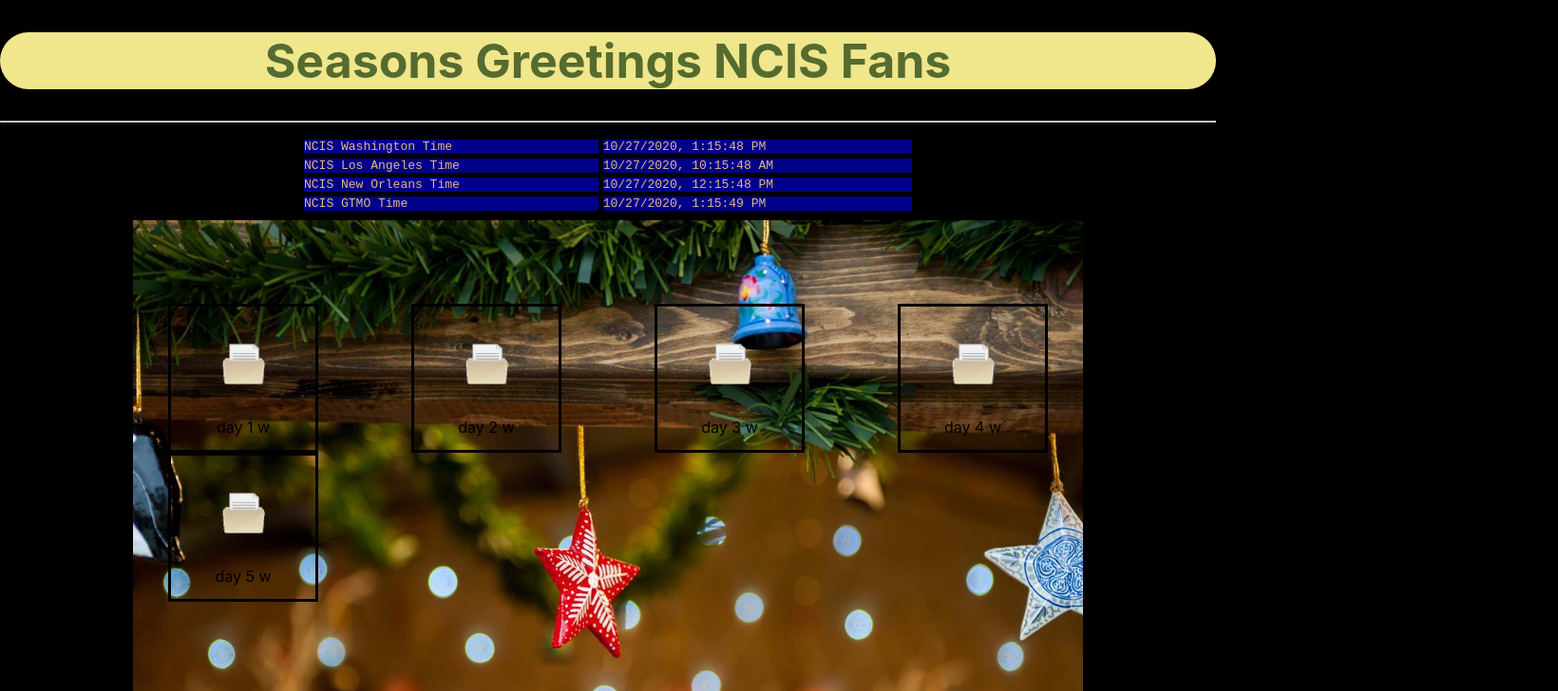
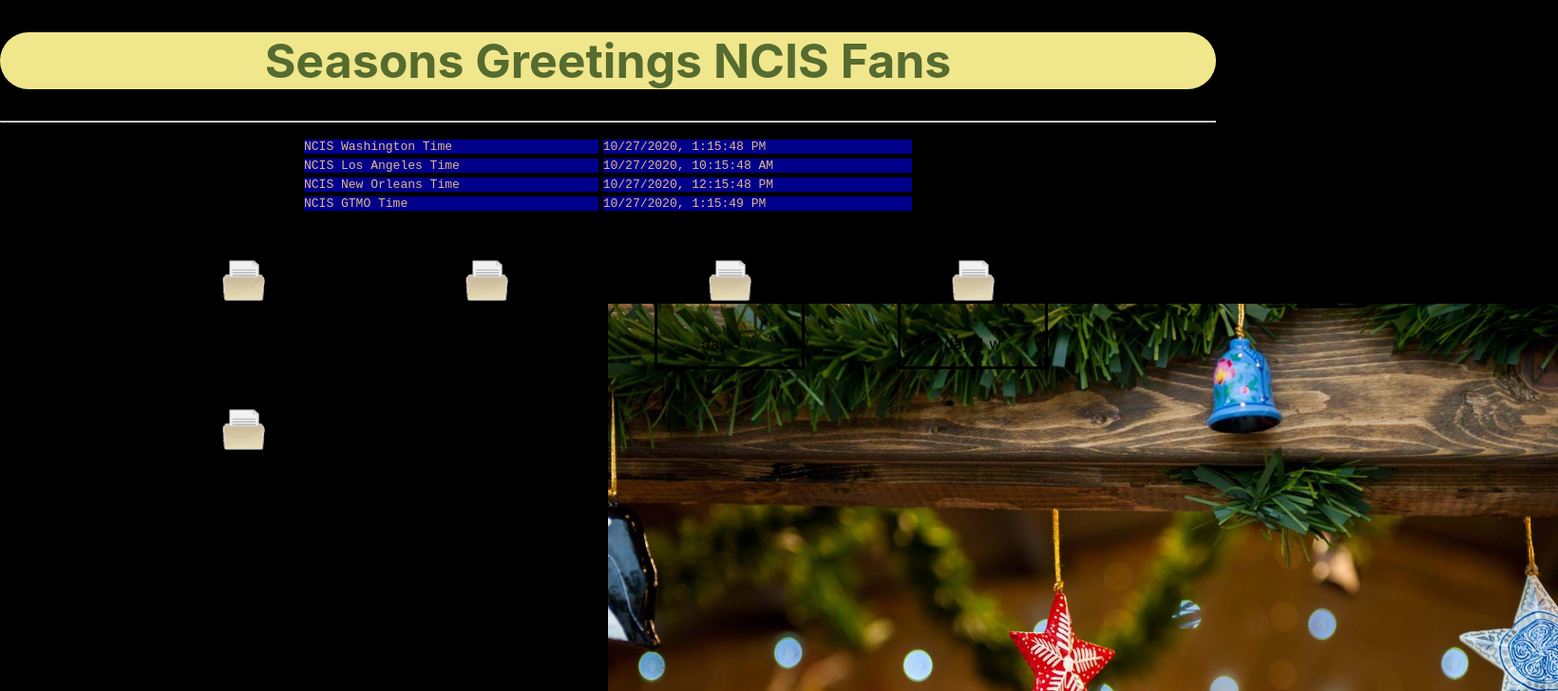
Before and after one commit to lexbarker/ncis-xmas, a React (Create React App) app: page / in a window 1280 px wide. Shown: the top 728 px of the page at 95% size, 1640 px wide, since content can reach past the window. Built offline with nearby package versions, Linux system fonts and the light colour scheme.

Commit message:
swapped image and grid absolute and relative position

```diff
--- a/src/components/doors-setup/doors-setup.styles.css
+++ b/src/components/doors-setup/doors-setup.styles.css
@@ -2,7 +2,7 @@
     grid-template-columns: auto auto auto auto;
     grid-template-rows: auto auto auto;
     display: grid;
-    position: absolute;
+    position: relative;
     top: 40%;
     left: 10%;
     width:80%;
@@ -16,7 +16,7 @@
 
 .background {
     z-index: 1;
-    position: relative;
+    position: absolute;
     top: 40%;
     height: auto;
     margin: o auto;
```
